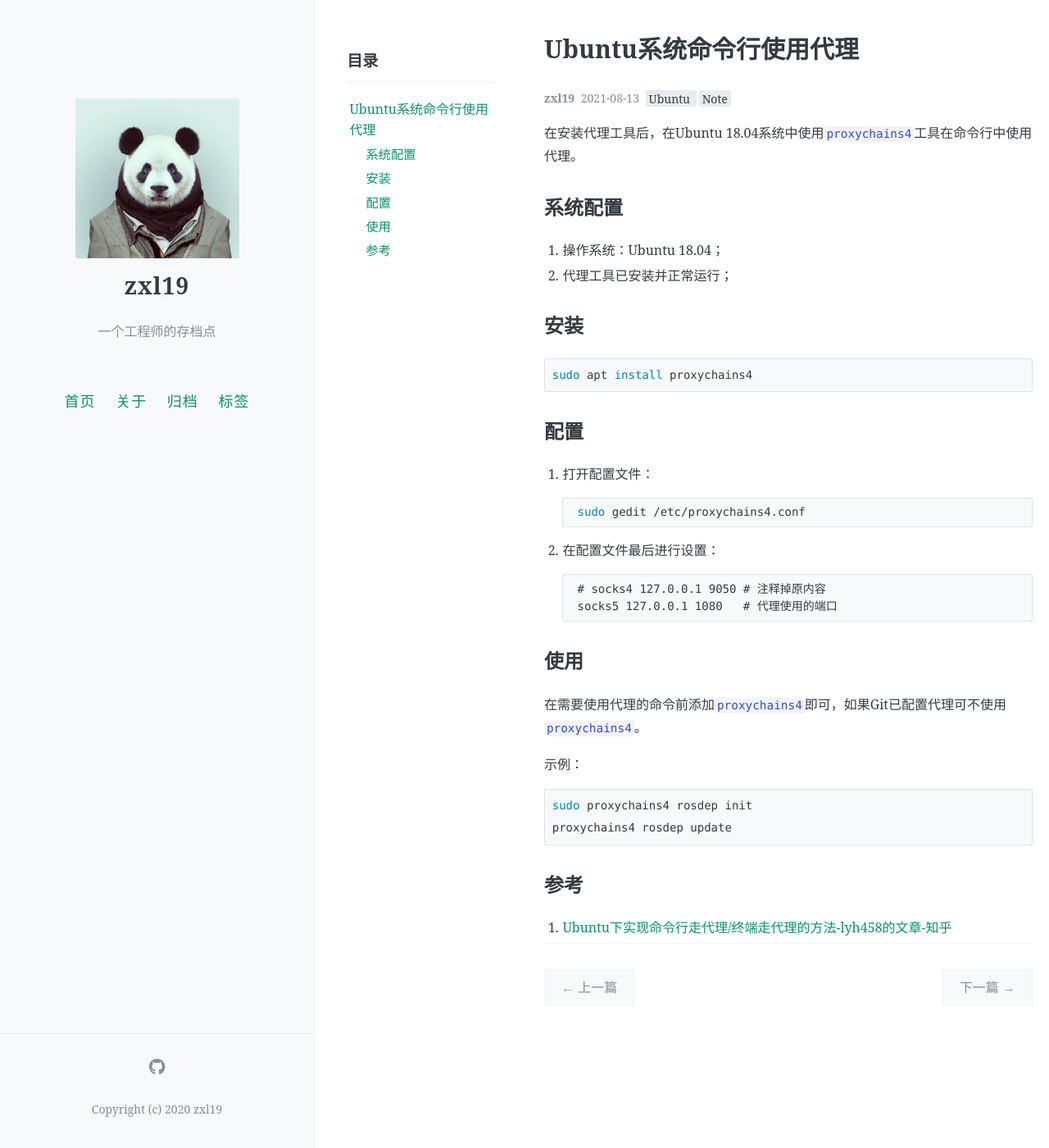
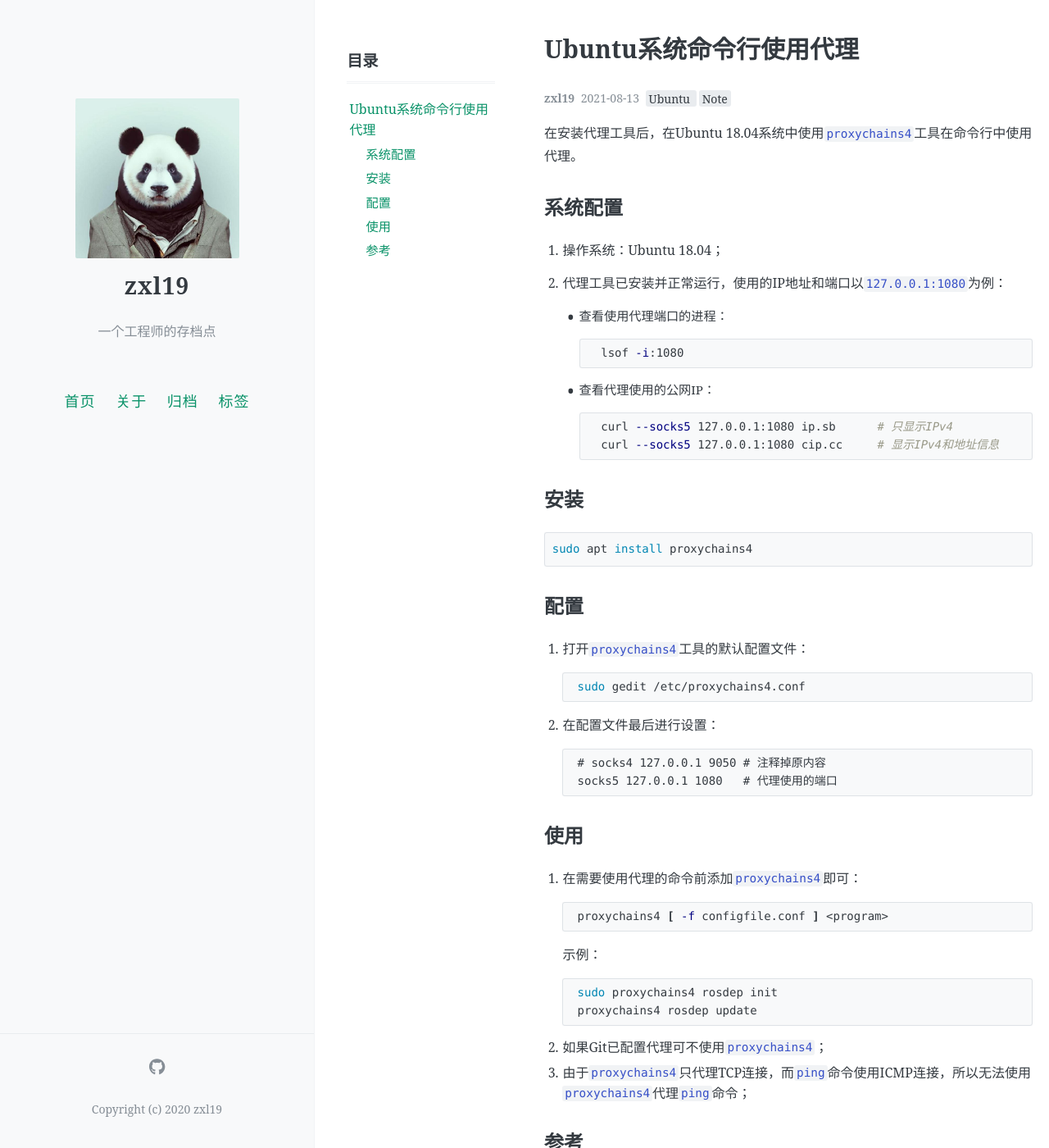
Before and after one commit to zxl19/zxl19.github.io, a Jekyll site: the page built from _posts/2021-08-13-terminal-proxy.md, in a window 1280 px wide and 1400 px high. Shown: the whole window at 82% size. Built offline with Jekyll 4.4.1, drawn with Linux system fonts in a browser that asks for light colours; comment, search, counter and statistics services are not loaded; some of the changed text lies outside the part shown.

Commit message:
Update Posts

````diff
--- a/_posts/2021-08-13-terminal-proxy.md
+++ b/_posts/2021-08-13-terminal-proxy.md
@@ -16,7 +16,20 @@ pinned: false
 ## 系统配置
 
 1. 操作系统：Ubuntu 18.04；
-2. 代理工具已安装并正常运行；
+2. 代理工具已安装并正常运行，使用的IP地址和端口以`127.0.0.1:1080`为例：
+
+    - 查看使用代理端口的进程：
+
+        ```shell
+        lsof -i:1080
+        ```
+
+    - 查看代理使用的公网IP：
+
+        ```shell
+        curl --socks5 127.0.0.1:1080 ip.sb      # 只显示IPv4
+        curl --socks5 127.0.0.1:1080 cip.cc     # 显示IPv4和地址信息
+        ```
 
 ## 安装
 
@@ -26,7 +39,7 @@ sudo apt install proxychains4
 
 ## 配置
 
-1. 打开配置文件：
+1. 打开`proxychains4`工具的默认配置文件：
 
     ```shell
     sudo gedit /etc/proxychains4.conf
@@ -41,15 +54,25 @@ sudo apt install proxychains4
 
 ## 使用
 
-在需要使用代理的命令前添加`proxychains4`即可，如果Git已配置代理可不使用`proxychains4`。
+1. 在需要使用代理的命令前添加`proxychains4`即可：
 
-示例：
+    ```shell
+    proxychains4 [ -f configfile.conf ] <program>
+    ```
 
-```shell
-sudo proxychains4 rosdep init
-proxychains4 rosdep update
-```
+    示例：
+
+    ```shell
+    sudo proxychains4 rosdep init
+    proxychains4 rosdep update
+    ```
+
+2. 如果Git已配置代理可不使用`proxychains4`；
+3. 由于`proxychains4`只代理TCP连接，而`ping`命令使用ICMP连接，所以无法使用`proxychains4`代理`ping`命令；
 
 ## 参考
 
 1. [Ubuntu下实现命令行走代理/终端走代理的方法-lyh458的文章-知乎](https://zhuanlan.zhihu.com/p/377550825)
+2. [linux命令行代理神器-proxychains-TimeMachine的文章-知乎](https://zhuanlan.zhihu.com/p/166375631)
+3. [什么是公网IP?公网IP与内网IP的区别？-埃文科技的文章-知乎](https://zhuanlan.zhihu.com/p/402559611)
+4. [Linux查看公网IP和私网(内网)IP的方法-CSDN博客](https://blog.csdn.net/xiao_yi_xiao/article/details/120493210)
````
Also changed, not shown: _posts/2023-02-27-ubuntu-ip.md (+19 -0 lines), _posts/2023-03-06-rosnode-command.md (+2 -2 lines), _posts/2023-03-06-rostopic-command.md (+2 -2 lines).
